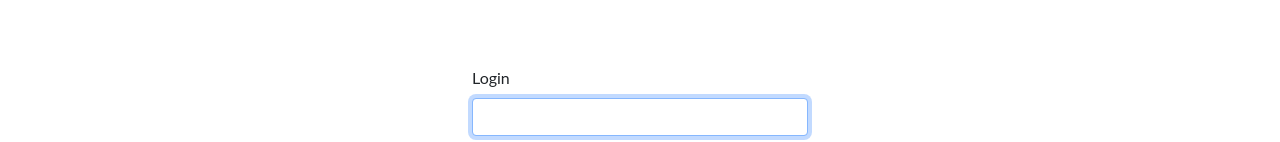
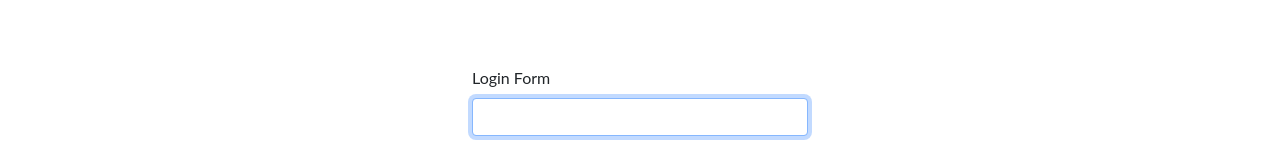
Before and after one commit to sinde530/crong, a React (Create React App) app: page /login in a window 1280 px wide. Shown: the part 278-420 px from the top of the page. Built offline with nearby package versions, Linux system fonts and the light colour scheme.

Commit message:
login form

```diff
--- a/src/LoginForm/Login.js
+++ b/src/LoginForm/Login.js
@@ -20,7 +20,7 @@ function Login() {
             <div className="login-main">
                 <Form onSubmit={handleSubmit}>
                     <Form.Group className=" pb-1" controlId="Emial">
-                        <Form.Label>Login</Form.Label>
+                        <Form.Label>Login Form</Form.Label>
                     </Form.Group>
                     <Form.Control className="mb-2" autoFocus type="Email" value={Email} onChange={(e) => setEmail(e.target.value)}></Form.Control>
                     <Form.Group size=" mb-3" controlId="Password">
```
